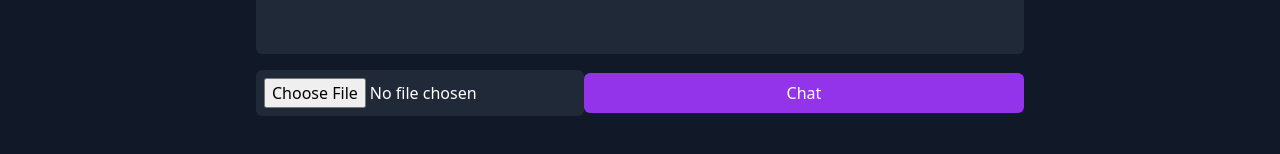
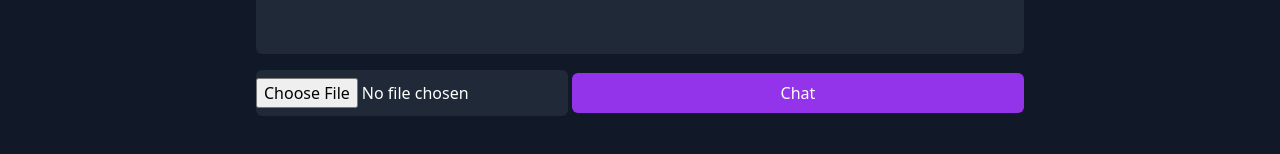
Before and after one commit to Talhary/segming-api-based-chatgpt, a website: page public/index.html in a window 1280 px wide. Shown: the part 134-288 px from the top of the page. Drawn offline with nearby package versions, Linux system fonts and the light colour scheme; some packages are replaced by stand-ins of ours; no server answers.

Commit message:
improved u9i

```diff
--- a/public/index.html
+++ b/public/index.html
@@ -33,7 +33,7 @@
     </style>
 </head>
 
-<body class="bg-gray-900 text-gray-300 min-h-screen flex flex-col items-center">
+<body class="max-md:px-1 bg-gray-900 text-gray-300 min-h-screen flex flex-col items-center">
     <!-- Header -->
     <header class="bg-gray-800 w-full  text-center text-lg font-bold">
         Chat with ME
@@ -59,9 +59,9 @@
                     class="w-full p-2 rounded-md bg-gray-800 text-white resize-none" required></textarea>
 
                 <!-- Image Upload -->
-                <div class="flex items-center justify-center">
-                    <div class="flex flex-col gap-2">
-                        <input id="image" type="file" class="bg-gray-800 text-white p-2 rounded-md" accept="image/*">
+                <div class="flex items-center gap-1  justify-center">
+                    <div class="flex flex-col  max-w-[60%] gap-0">
+                        <input id="image" type="file" class="bg-gray-800 mx-0 px-0 text-white p-2 rounded-md" accept="image/*">
                         <!-- Image Preview -->
                         <div id="image-preview" class=" w-32 h-32 bg-gray-800 rounded-md flex items-center justify-center overflow-hidden hidden">
                             <img id="preview-img" src="" alt="Selected Image" class="object-cover">
```
Also changed, not shown: chatMappings.json (+1 -1 lines).
